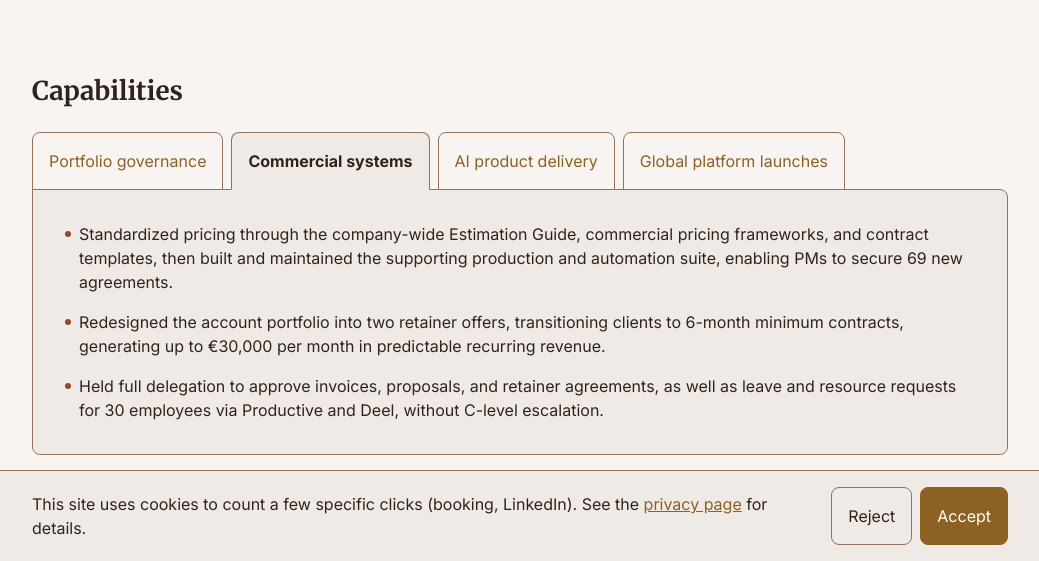
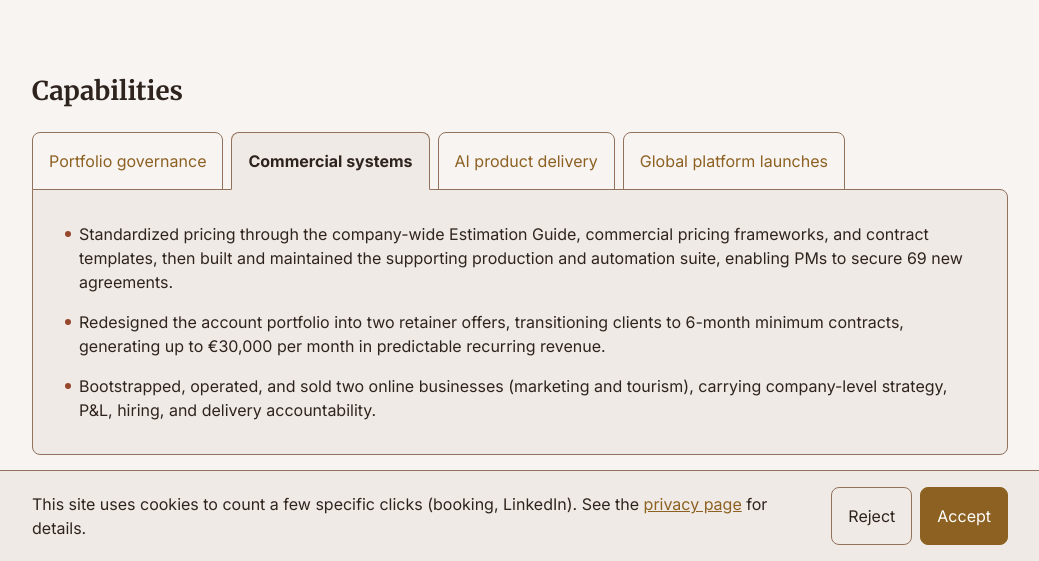
Before and after one commit to chantellbcollins/career-portfolio, a website: page index.html in a window 1280 px wide. Both pictures are taken after a click on the tab "Commercial systems". Shown: the part 1410-1971 px from the top of the page, without its empty margins (120-1159 px from the left). Drawn offline with Linux system fonts and the light colour scheme.

Commit message:
Commercial systems: replace the delegation bullet (#120)
Co-authored-by: Claude Sonnet 5.5 <noreply@anthropic.com>

```diff
--- a/index.html
+++ b/index.html
@@ -180,7 +180,7 @@
     <div data-panel="commercial"><ul class="space-y-4">
       <li class="flex gap-2"><span class="mt-[9px] h-1.5 w-1.5 rounded-full bg-terracotta shrink-0"></span><p>Standardized pricing through the company-wide Estimation Guide, commercial pricing frameworks, and contract templates, then built and maintained the supporting production and automation suite, enabling PMs to secure 69 new agreements.</p></li>
       <li class="flex gap-2"><span class="mt-[9px] h-1.5 w-1.5 rounded-full bg-terracotta shrink-0"></span><p>Redesigned the account portfolio into two retainer offers, transitioning clients to 6-month minimum contracts, generating up to &euro;30,000 per month in predictable recurring revenue.</p></li>
-      <li class="flex gap-2"><span class="mt-[9px] h-1.5 w-1.5 rounded-full bg-terracotta shrink-0"></span><p>Held full delegation to approve invoices, proposals, and retainer agreements, as well as leave and resource requests for 30 employees via Productive and Deel, without C-level escalation.</p></li></ul></div>
+      <li class="flex gap-2"><span class="mt-[9px] h-1.5 w-1.5 rounded-full bg-terracotta shrink-0"></span><p>Bootstrapped, operated, and sold two online businesses (marketing and tourism), carrying company-level strategy, P&amp;L, hiring, and delivery accountability.</p></li></ul></div>
     <div data-panel="ai"><ul class="space-y-4">
       <li class="flex gap-2"><span class="mt-[9px] h-1.5 w-1.5 rounded-full bg-terracotta shrink-0"></span><p>Led the 6-month proof of concept (PoC) and owned the roadmap for a &euro;1M+ agentic AI product, resolving competing design, tech, legal, and regulatory constraints (EU AI Act, MiFID) into one data model, then securing CEE stakeholder buy-in and C-level sign-off.</p></li>
       <li class="flex gap-2"><span class="mt-[9px] h-1.5 w-1.5 rounded-full bg-terracotta shrink-0"></span><p>Built the agentic AI product inside the client&rsquo;s enterprise infrastructure, directing AI agents through risk reviews ahead of internal user testing, including a compliance review of financial products, so that responses provided guidance (not financial advice).</p></li>
```
